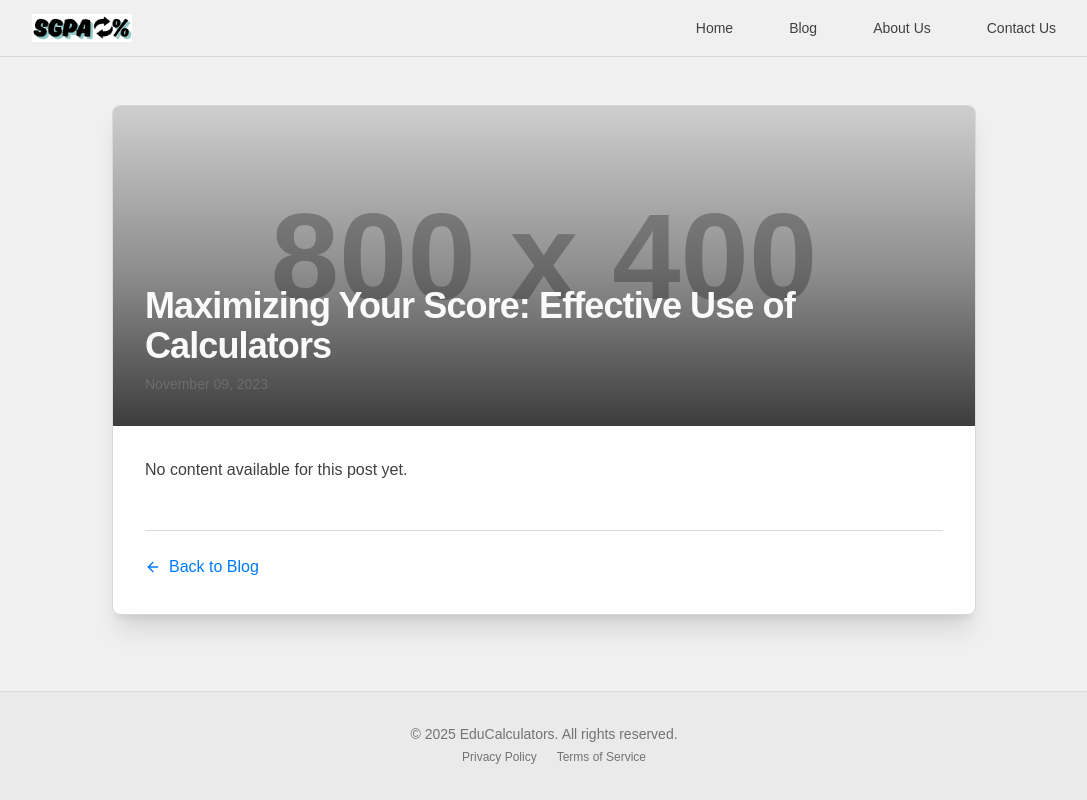
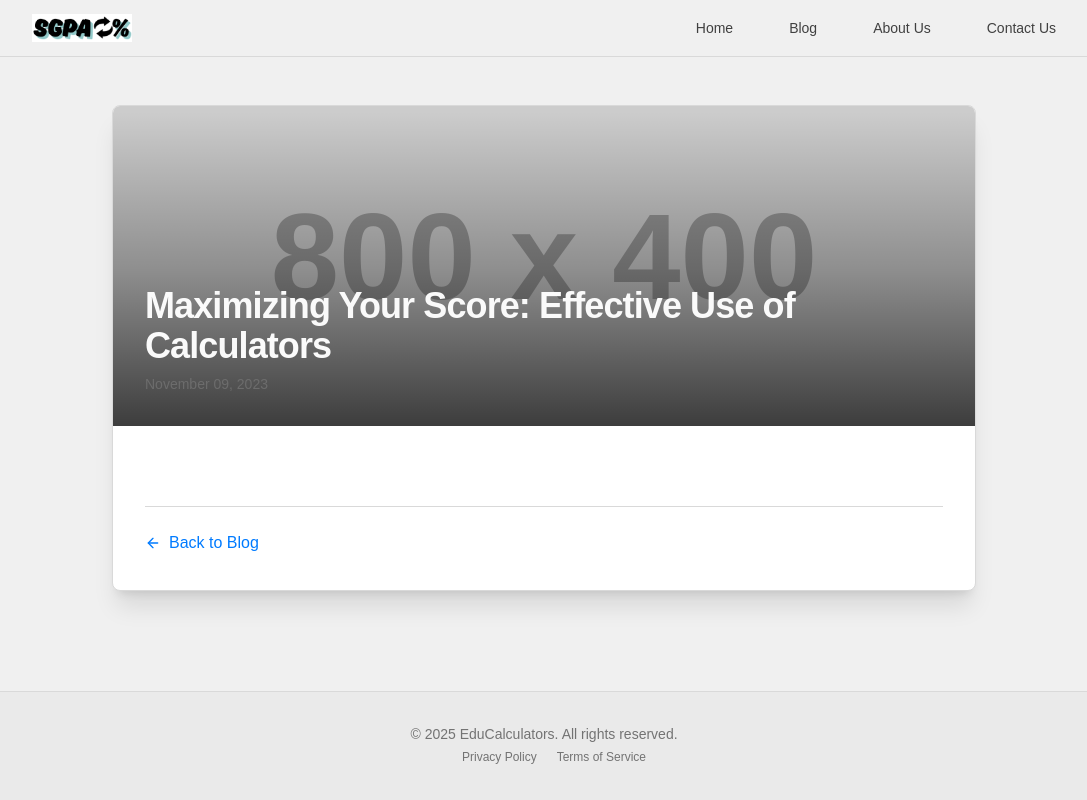
Before and after one commit to nitinsaini034/sgpa-to-percentage, a Next.js app: page /blog/effective-calculator-use in a window 1280 px wide. Shown: the whole page, without its empty margins (96-1183 px from the left). Built offline with nearby package versions, Linux system fonts and the light colour scheme.

Commit message:
Remove content tag from blog pages

```diff
--- a/src/app/blog/effective-calculator-use/page.tsx
+++ b/src/app/blog/effective-calculator-use/page.tsx
@@ -45,7 +45,6 @@ export default function EffectiveCalculatorUsePage() {
             className="prose prose-sm sm:prose-base lg:prose-lg xl:prose-xl max-w-none text-card-foreground
                        prose-headings:text-primary prose-a:text-accent hover:prose-a:text-accent/80
                        prose-strong:text-card-foreground prose-blockquote:border-primary prose-blockquote:text-muted-foreground"
-            dangerouslySetInnerHTML={{ __html: post.content || "<p>No content available for this post yet.</p>" }}
           />
 
           <div className="mt-12 pt-6 border-t border-border">
--- a/src/app/blog/sgpa-vs-cgpa/page.tsx
+++ b/src/app/blog/sgpa-vs-cgpa/page.tsx
@@ -45,7 +45,6 @@ export default function SgpaVsCgpaPage() {
             className="prose prose-sm sm:prose-base lg:prose-lg xl:prose-xl max-w-none text-card-foreground
                        prose-headings:text-primary prose-a:text-accent hover:prose-a:text-accent/80
                        prose-strong:text-card-foreground prose-blockquote:border-primary prose-blockquote:text-muted-foreground"
-            dangerouslySetInnerHTML={{ __html: post.content || "<p>No content available for this post yet.</p>" }}
           />
 
           <div className="mt-12 pt-6 border-t border-border">
--- a/src/app/blog/time-management/page.tsx
+++ b/src/app/blog/time-management/page.tsx
@@ -45,7 +45,6 @@ export default function TimeManagementPage() {
             className="prose prose-sm sm:prose-base lg:prose-lg xl:prose-xl max-w-none text-card-foreground
                        prose-headings:text-primary prose-a:text-accent hover:prose-a:text-accent/80
                        prose-strong:text-card-foreground prose-blockquote:border-primary prose-blockquote:text-muted-foreground"
-            dangerouslySetInnerHTML={{ __html: post.content || "<p>No content available for this post yet.</p>" }}
           />
 
           <div className="mt-12 pt-6 border-t border-border">
--- a/src/app/blog/understanding-gpa/page.tsx
+++ b/src/app/blog/understanding-gpa/page.tsx
@@ -45,7 +45,6 @@ export default function UnderstandingGpaPage() {
             className="prose prose-sm sm:prose-base lg:prose-lg xl:prose-xl max-w-none text-card-foreground
                        prose-headings:text-primary prose-a:text-accent hover:prose-a:text-accent/80
                        prose-strong:text-card-foreground prose-blockquote:border-primary prose-blockquote:text-muted-foreground"
-            dangerouslySetInnerHTML={{ __html: post.content || "<p>No content available for this post yet.</p>" }}
           />
 
           <div className="mt-12 pt-6 border-t border-border">
```
